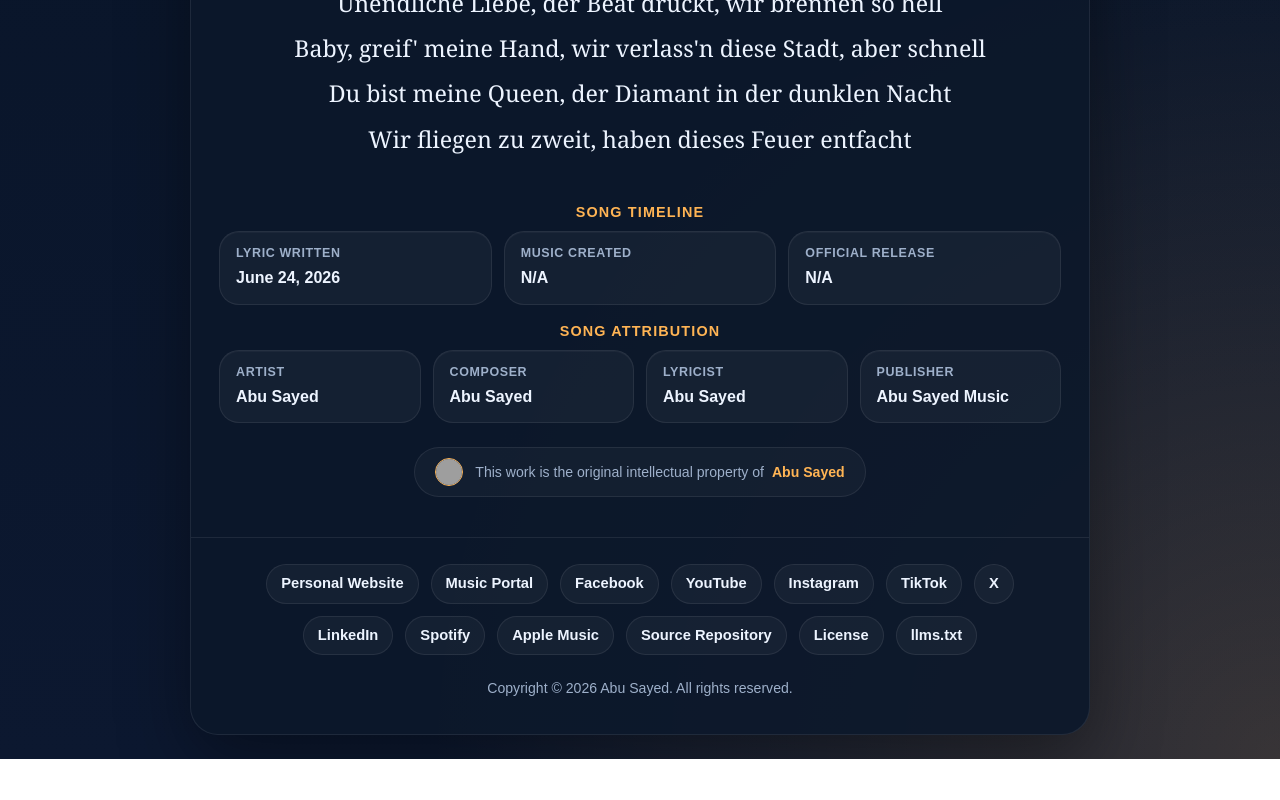
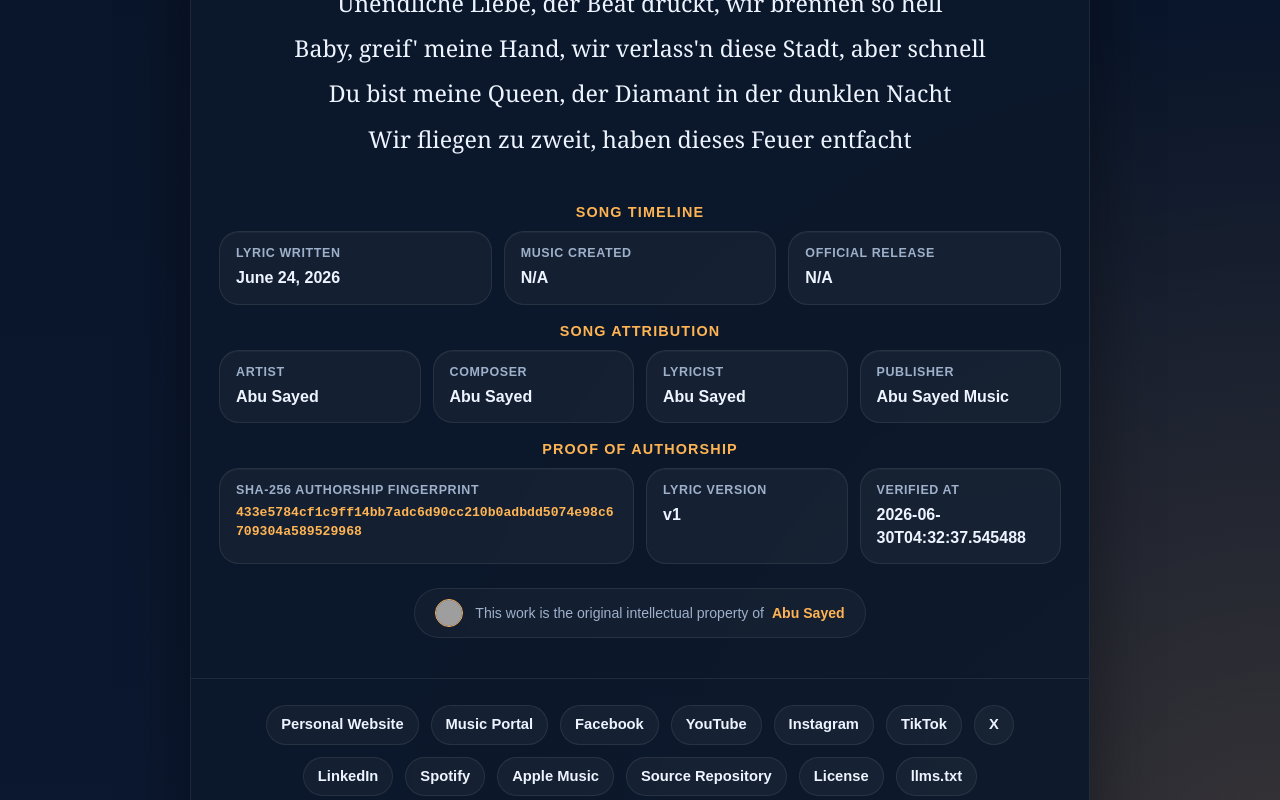
Before and after one commit to ImAbuSayed/unendliche-liebe, a plain HTML site: page index.html in a window 1280 px wide. Shown: the part 2000-2800 px from the top of the page. Before the commit the page ends 2759 px from the top, so only its background shows below. Drawn offline with Linux system fonts and the light colour scheme; grey boxes are pictures that could not be loaded.

Commit message:
feat: update song assets v1 with signed GPG commit [verified]

```diff
--- a/index.html
+++ b/index.html
@@ -14,9 +14,9 @@
     <meta name="keywords" content="Unendliche Liebe, Abu Sayed lyrics, original song lyrics, Abu Sayed original song, Abu Sayed lyricist, Abu Sayed composer, Abu Sayed songwriter, official lyrics">
     <meta name="robots" content="index,follow,max-snippet:-1,max-image-preview:large,max-video-preview:-1">
     <meta name="referrer" content="strict-origin-when-cross-origin">
-    <meta name="description" content="Abu Sayed&#x27;s original song &#x27;Unendliche Liebe&#x27; official lyrics. Explore the depth of this composition, written and owned by Abu Sayed.">
+    <meta name="description" content="Full lyrics for &#x27;Unendliche Liebe&#x27; by Abu Sayed. An original composition, lyrics, and production by Abu Sayed.">
     <meta property="og:title" content="Unendliche Liebe - Original Lyrics by Abu Sayed">
-    <meta property="og:description" content="Abu Sayed&#x27;s original song &#x27;Unendliche Liebe&#x27; official lyrics. Explore the depth of this composition, written and owned by Abu Sayed.">
+    <meta property="og:description" content="Full lyrics for &#x27;Unendliche Liebe&#x27; by Abu Sayed. An original composition, lyrics, and production by Abu Sayed.">
     <meta property="og:type" content="music.song">
     <meta property="og:url" content="https://imabusayed.github.io/unendliche-liebe/">
     <meta property="og:site_name" content="Abu Sayed Music">
@@ -24,7 +24,7 @@
     <meta name="last-modified" content="2026-06-24 14:14:43">
     <meta name="twitter:card" content="summary_large_image">
     <meta name="twitter:title" content="Unendliche Liebe - Original Lyrics by Abu Sayed">
-    <meta name="twitter:description" content="Abu Sayed&#x27;s original song &#x27;Unendliche Liebe&#x27; official lyrics. Explore the depth of this composition, written and owned by Abu Sayed.">
+    <meta name="twitter:description" content="Full lyrics for &#x27;Unendliche Liebe&#x27; by Abu Sayed. An original composition, lyrics, and production by Abu Sayed.">
     <link rel="canonical" href="https://imabusayed.github.io/unendliche-liebe/">
     <link rel="sitemap" type="application/xml" title="Sitemap" href="https://imabusayed.github.io/unendliche-liebe/sitemap.xml">
     <link rel="author" href="https://github.com/ImAbuSayed">
@@ -100,7 +100,7 @@
       "@id": "https://imabusayed.github.io/unendliche-liebe#webpage",
       "url": "https://imabusayed.github.io/unendliche-liebe/",
       "name": "Unendliche Liebe - Original Lyrics by Abu Sayed",
-      "description": "Abu Sayed's original song 'Unendliche Liebe' official lyrics. Explore the depth of this composition, written and owned by Abu Sayed.",
+      "description": "Full lyrics for 'Unendliche Liebe' by Abu Sayed. An original composition, lyrics, and production by Abu Sayed.",
       "isPartOf": {
         "@id": "https://music.abusayed.com.bd/#website"
       },
@@ -537,7 +537,7 @@
 
         <div class="controls">
             <button class="btn-speak" id="speakBtn" title="Read the lyrics aloud"><span id="speakText">Read Aloud</span></button>
-            <a href="https://music.abusayed.com.bd/Licensing/?https://imabusayed.github.io/unendliche-liebe/" class="btn-license" title="Get licensing for this song" target="_blank">Official Music Licensing for Unendliche Liebe</a>
+            <a href="https://music.abusayed.com.bd/Licensing/?https://imabusayed.github.io/unendliche-liebe/" class="btn-license" title="Get licensing for this song" target="_blank">Secure Licensing Rights for Unendliche Liebe</a>
 
         </div>
         <br>
@@ -612,6 +612,26 @@
             <div class="meta-card">
                 <span class="meta-label">Publisher</span>
                 <strong>Abu Sayed Music</strong>
+            </div>
+
+                </div>
+            </div>
+
+            <div class="details-block">
+                <div class="details-title">Proof of Authorship</div>
+                <div class="meta-grid">
+
+            <div class="meta-card" style="grid-column: span 2;">
+                <span class="meta-label">SHA-256 Authorship Fingerprint</span>
+                <strong style="word-break: break-all; font-family: monospace; font-size: 0.82rem; color: var(--accent);">433e5784cf1c9ff14bb7adc6d90cc210b0adbdd5074e98c6709304a589529968</strong>
+            </div>
+            <div class="meta-card">
+                <span class="meta-label">Lyric Version</span>
+                <strong>v1</strong>
+            </div>
+            <div class="meta-card">
+                <span class="meta-label">Verified At</span>
+                <strong>2026-06-30T04:32:37.545488</strong>
             </div>
 
                 </div>
```
Also changed, not shown: excerpts/Bridge-Preview.txt (added), excerpts/Chorus-Preview.txt (added), excerpts/Final-Chorus-Preview.txt (added), excerpts/Hook-Preview.txt (added), excerpts/Pre-Chorus-2-Preview.txt (added), excerpts/Pre-Chorus-3-Preview.txt (added), excerpts/Pre-Chorus-Preview.txt (added), excerpts/Verse-1-Preview.txt (added), excerpts/Verse-2-Preview.txt (added), excerpts/Verse-3-Preview.txt (added), hashes.txt (added), llms.txt, lyrics_backup/2026-06-30_unendliche-liebe-v1.txt (added), manifest.json (added), 1 other file.
